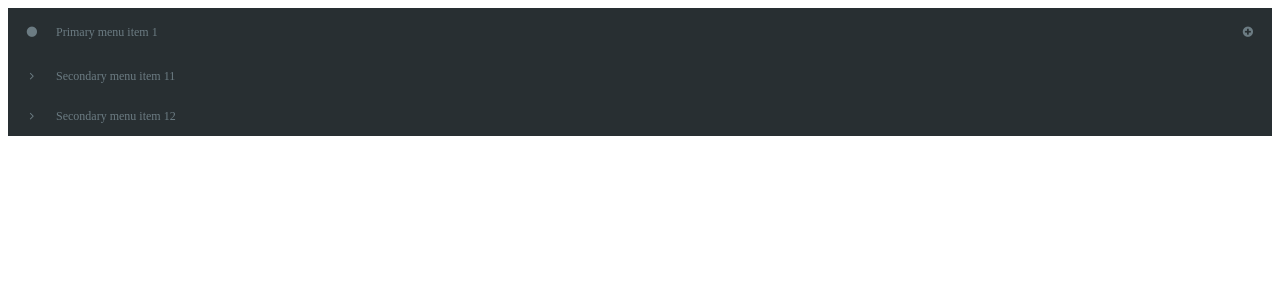
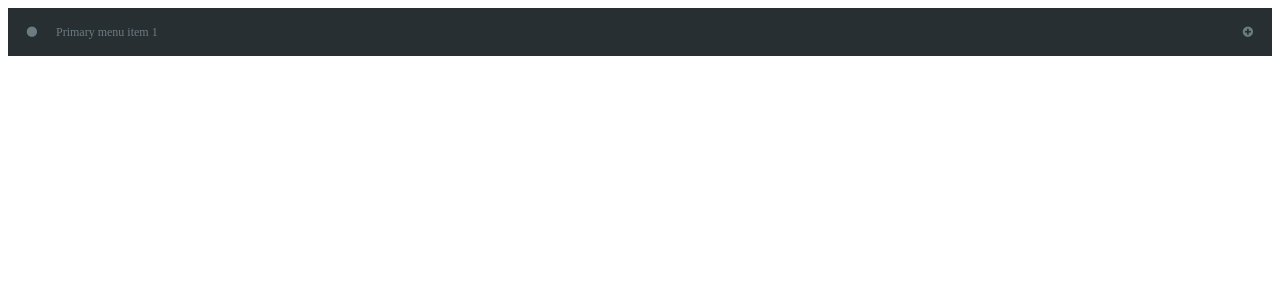
Before and after one commit to minhtrung2606-work/ng2-skeleton, an Angular app: page / in a window 1280 px wide. Shown: the top 300 px of the page. Built offline with nearby package versions, Linux system fonts and the light colour scheme.

Commit message:
Add active state for LeftNavMenuItem

```diff
--- a/src/app/components/left-nav/left-nav-menu-item/left-nav-menu-item.component.css
+++ b/src/app/components/left-nav/left-nav-menu-item/left-nav-menu-item.component.css
@@ -37,21 +37,20 @@
 /*--Primary item*/
 .left-nav-menu-item-component .primary-item,
 .left-nav-menu-item-component .primary-item .start-icon,
+.left-nav-menu-item-component .primary-item .label,
 .left-nav-menu-item-component .primary-item .end-icon {
-  min-height: 48px;
-}
-.left-nav-menu-item-component .primary-item .label {
   min-height: 48px;
 }
 
 /*--Secondary item*/
 .left-nav-menu-item-component .secondary-item,
 .left-nav-menu-item-component .secondary-item .start-icon,
+.left-nav-menu-item-component .secondary-item .label,
 .left-nav-menu-item-component .secondary-item .end-icon {
-  min-height: 40px;
-}
-.left-nav-menu-item-component .secondary-item .label {
-  min-height: 40px;
+  height: 0;
+  min-height: 0;
+  opacity: 0;
+  transition: min-height 250ms, height 250ms, opacity 250ms;
 }
 
 /*States*/
@@ -80,3 +79,13 @@
   height: 0;
   opacity: 0;
 }
+
+/*Active*/
+.left-nav-menu-item-component.active .secondary-item,
+.left-nav-menu-item-component.active .secondary-item .start-icon,
+.left-nav-menu-item-component.active .secondary-item .label,
+.left-nav-menu-item-component.active .secondary-item .end-icon {
+  min-height: 40px;
+  opacity: 1;
+  transition: min-height 250ms, height 250ms, opacity 250ms;
+}
```
